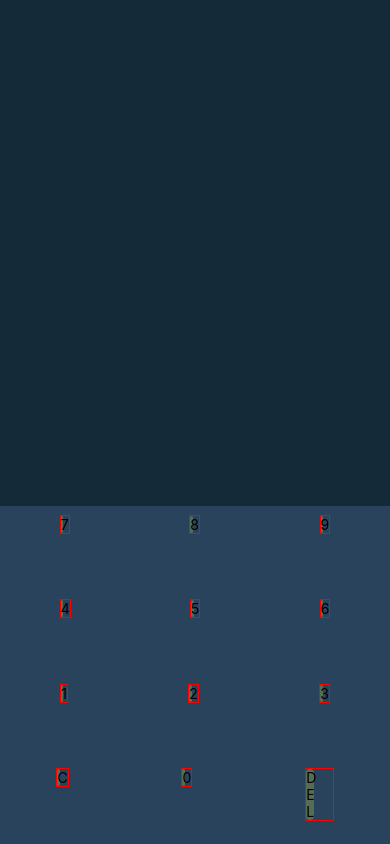
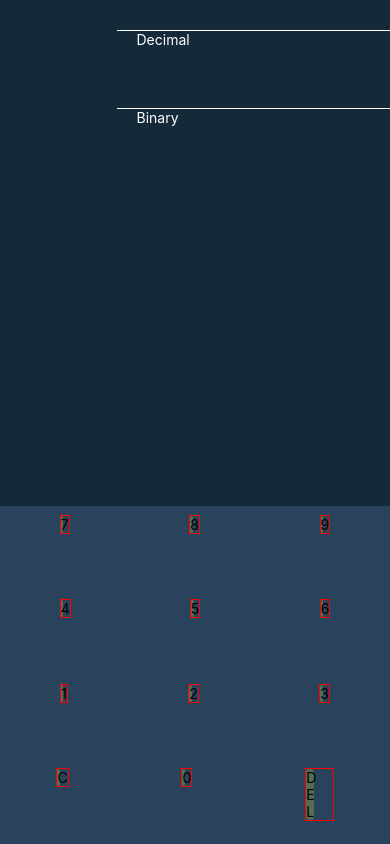
Before and after one commit to xRaill/binair-rekenen, a React Native app: screen / in a window 390 px wide. Built offline with nearby package versions, Linux system fonts and the light colour scheme.

Commit message:
Added labels to display

```diff
--- a/src/App.js
+++ b/src/App.js
@@ -21,7 +21,10 @@ const App = () => {
 		<View style={styles.container}>
 			<View style={styles.display}>
 				<Text style={styles.text}>{decimalNum ? decimalNum : null}</Text>
+				<Text style={styles.label}>Decimal</Text>
+				<View style={styles.separator} />
 				<Text style={styles.text}>{decimalNum ? binaryNum : null}</Text>
+				<Text style={styles.label}>Binary</Text>
 			</View>
 			<NumPad ref={numPadCallback} />
 		</View>
@@ -43,5 +46,16 @@ const styles = StyleSheet.create({
 		marginTop: 30,
 		color: 'white',
 		fontSize: 30,
+		textAlign: 'right',
+	},
+	label: {
+		borderTopWidth: 1,
+		borderTopColor: 'white',
+		color: 'white',
+		marginLeft: '30%',
+		paddingLeft: '5%',
+	},
+	separator: {
+		height: 30,
 	},
 });
```
